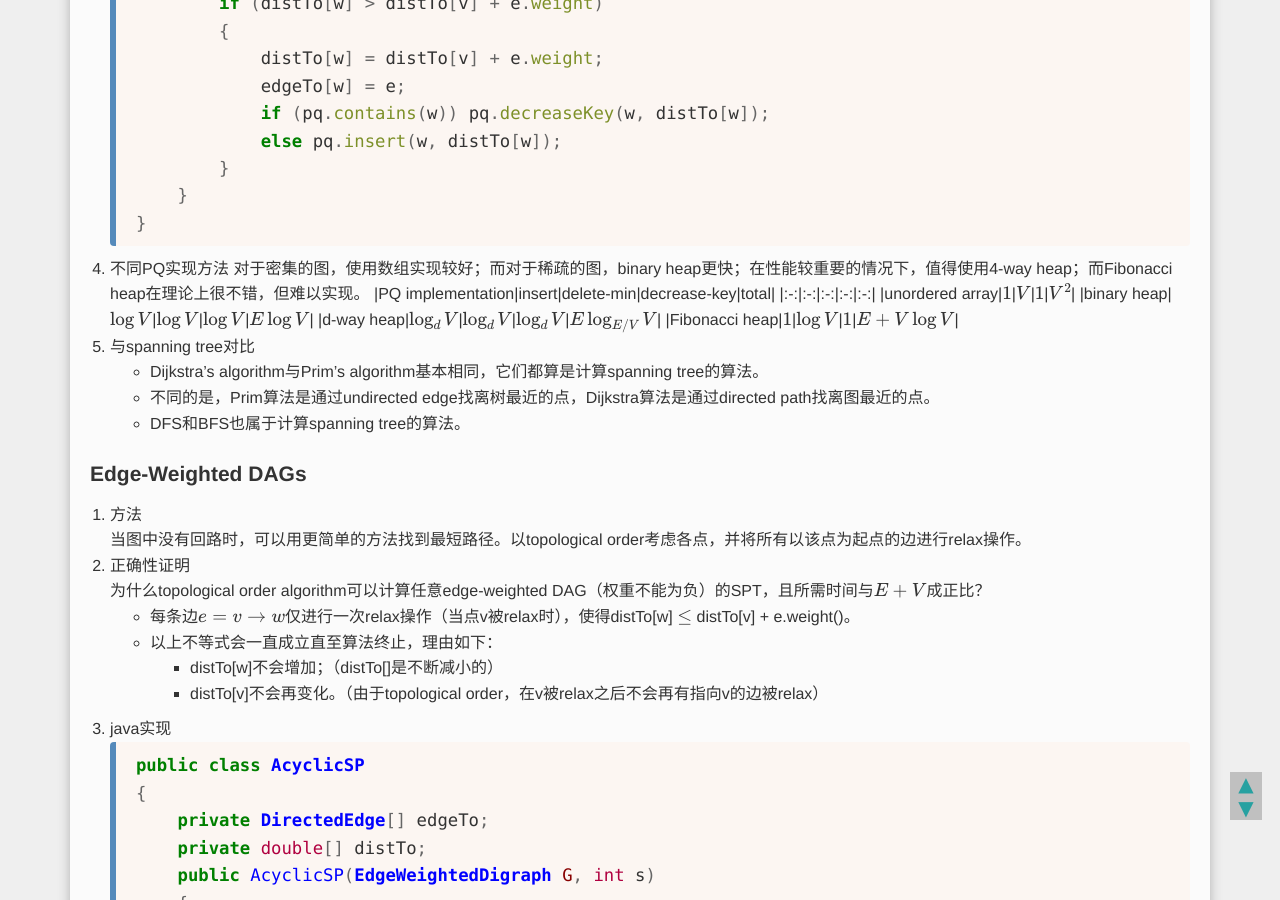
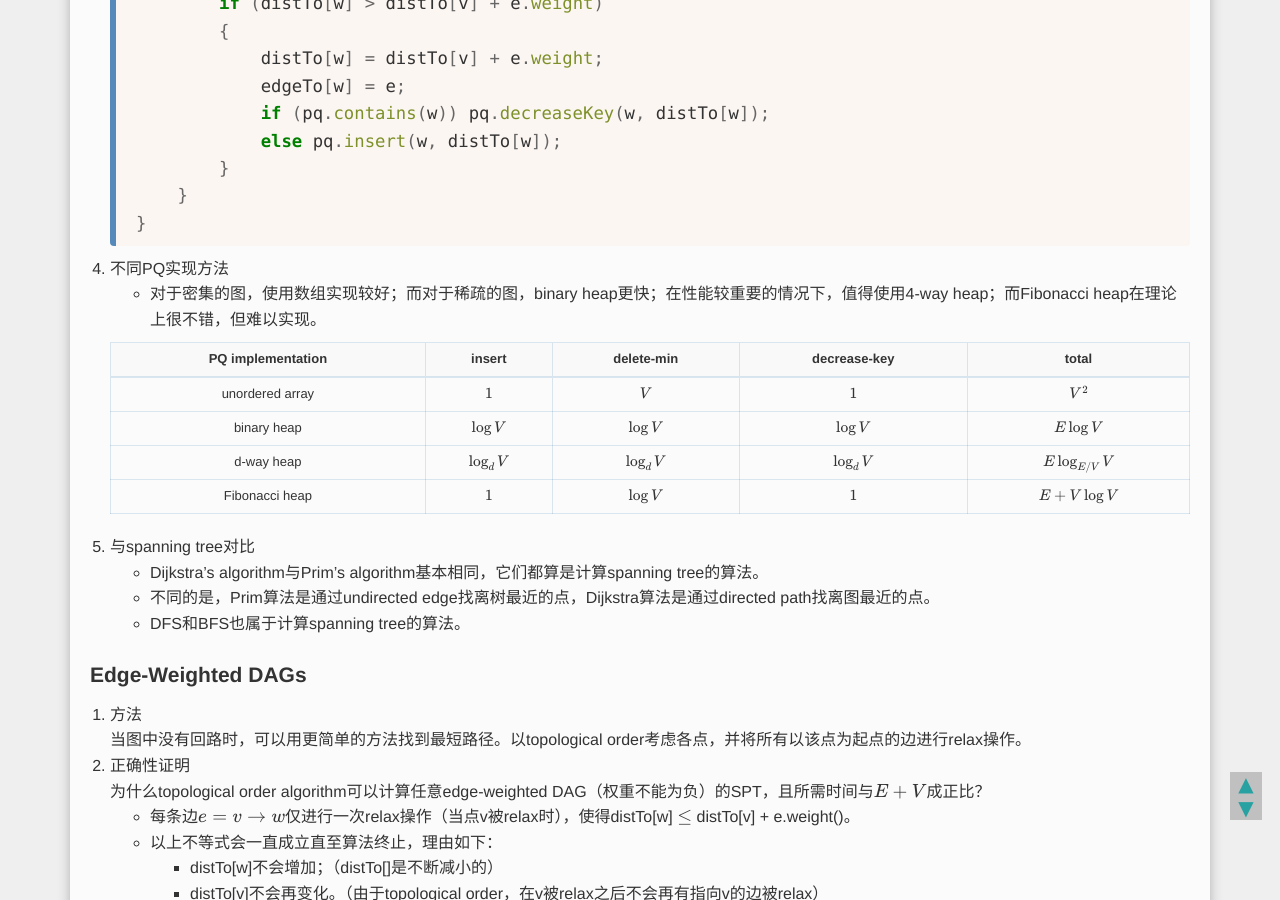
Before and after one commit to YurieSun/YurieSun.github.io, a Jekyll site: the page built from _posts/2019-06-20-shortest-paths.md, in a window 1280 px wide and 900 px high, scrolled down 5215 px. Built offline with Jekyll 4.4.1, drawn with Linux system fonts in a browser that asks for light colours; formulas are drawn with MathJax 3.

Commit message:
revise display problems

````diff
--- a/_posts/2019-06-20-shortest-paths.md
+++ b/_posts/2019-06-20-shortest-paths.md
@@ -201,7 +201,8 @@ tags: [algorithm]
     }
     ```
 4. 不同PQ实现方法
-    对于密集的图，使用数组实现较好；而对于稀疏的图，binary heap更快；在性能较重要的情况下，值得使用4-way heap；而Fibonacci heap在理论上很不错，但难以实现。
+    * 对于密集的图，使用数组实现较好；而对于稀疏的图，binary heap更快；在性能较重要的情况下，值得使用4-way heap；而Fibonacci heap在理论上很不错，但难以实现。
+
     |PQ implementation|insert|delete-min|decrease-key|total|
     |:-:|:-:|:-:|:-:|:-:|
     |unordered array|$1$|$V$|$1$|$V^2$|
@@ -252,6 +253,7 @@ tags: [algorithm]
     * longest paths in edge-weighted DAGs
         * 可将其转换成最短路径问题，即将所有权重变成其相反数，找到最短路径，再将总权重变成其相反数，得到的便是权重和最大的路径，即最长路径。
         * 可用于parallel job scheduling中。
+
 ### Negative Weights
 1. negative cycles
      * 定义
````
